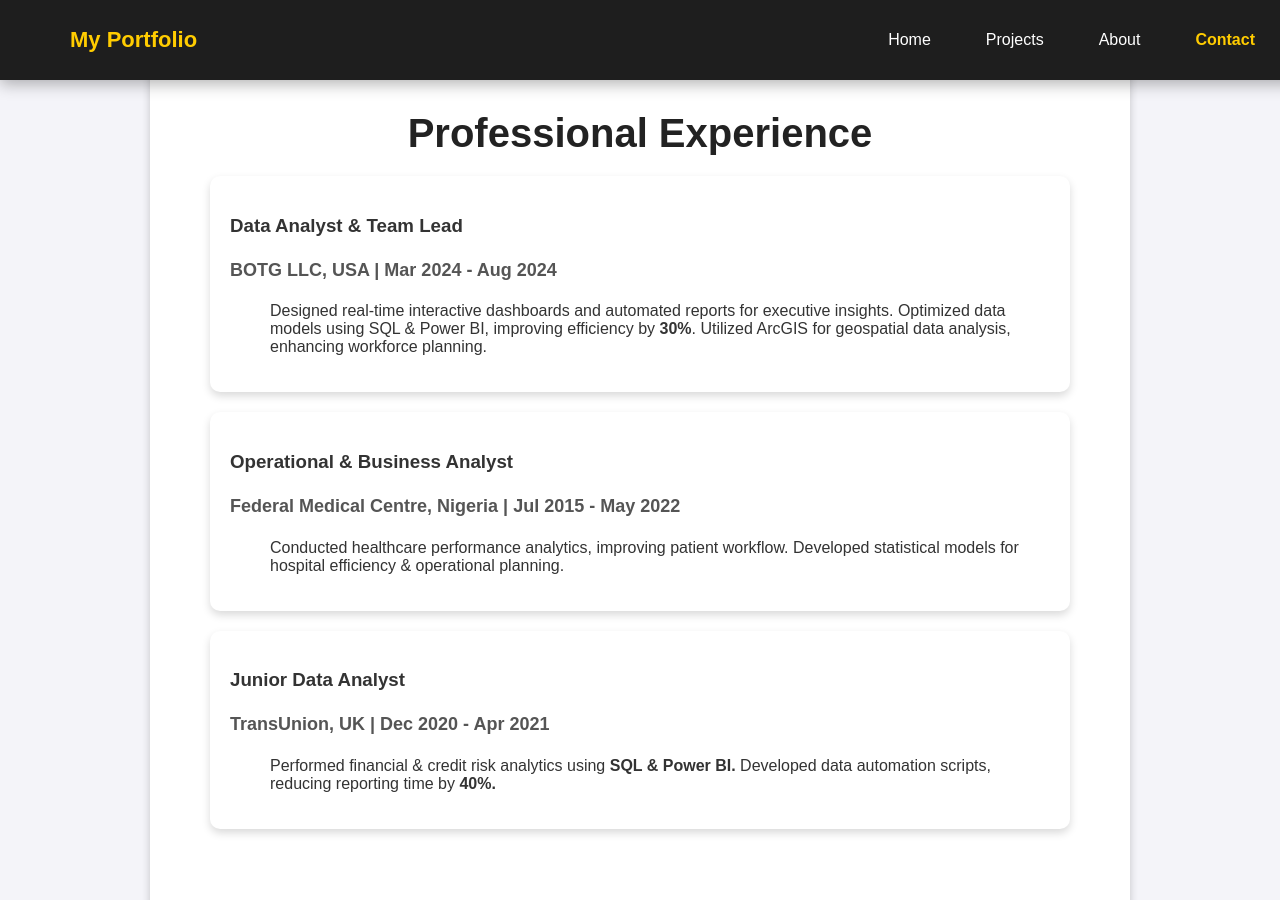
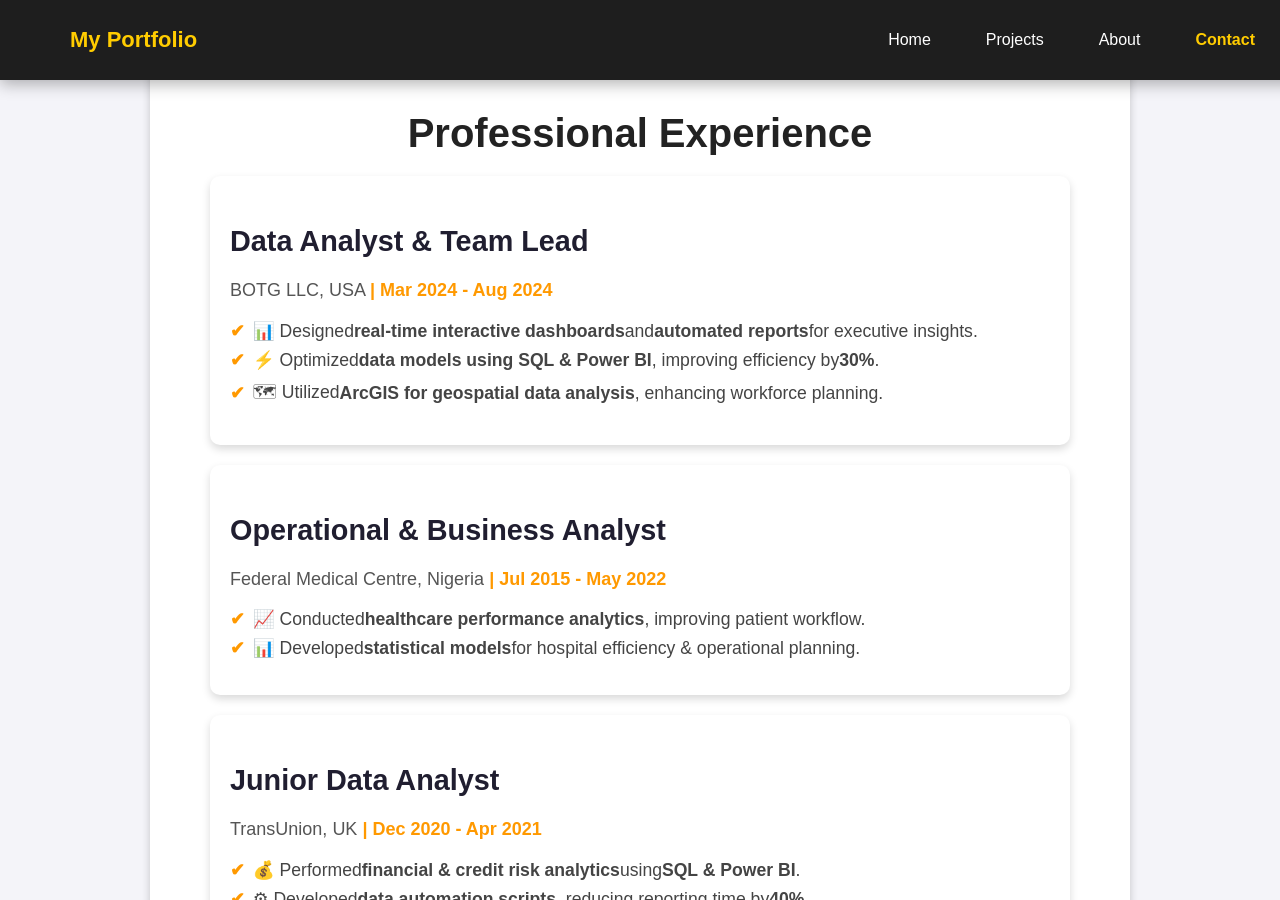
Before and after one commit to Vicmandip1/Portfolio, a Jekyll site: the page about.html, which Jekyll copies as it is, in a window 1280 px wide and 900 px high, scrolled down 1715 px. Built offline with Jekyll 4.4.1, drawn with Linux system fonts in a browser that asks for light colours; some of the changed text lies outside the part shown.

Commit message:
Update about.html

```diff
--- a/about.html
+++ b/about.html
@@ -67,7 +67,7 @@
 
             <p>
                 Holding a <b>Postgraduate Certificate in Big Data Analytics</b> from <b>Georgian College</b> and a <b>Bachelor’s Degree in Economics</b>,
-                I bring a unique blend of **analytical expertise, business acumen, and technology skills** to solve complex challenges.
+                I bring a unique blend of analytical expertise, business acumen, and technology skills to solve complex challenges.
             </p>
             <!-- What I Do Section -->
             <section class="about-content">
@@ -82,40 +82,40 @@
                 </div>
             </section>
 
-<!-- Experience Section -->
 <section class="experience">
     <div class="container">
         <h2>Professional Experience</h2>
 
         <div class="job">
-            <h3>Data Analyst & Team Lead</h3>
-            <p><b>BOTG LLC, USA | Mar 2024 - Aug 2024</b></p>
-            <ul>
-                Designed real-time interactive dashboards and automated reports for executive insights.
-                Optimized data models using SQL & Power BI, improving efficiency by <b>30%</b>.
-                Utilized ArcGIS for geospatial data analysis, enhancing workforce planning.
+            <h3 class="job-title">Data Analyst & Team Lead</h3>
+            <p class="company">BOTG LLC, USA <span class="date">| Mar 2024 - Aug 2024</span></p>
+            <ul class="job-description">
+                <li>📊 Designed <b>real-time interactive dashboards</b> and <b>automated reports</b> for executive insights.</li>
+                <li>⚡ Optimized <b>data models using SQL & Power BI</b>, improving efficiency by <b>30%</b>.</li>
+                <li>🗺 Utilized <b>ArcGIS for geospatial data analysis</b>, enhancing workforce planning.</li>
             </ul>
         </div>
 
         <div class="job">
-            <h3>Operational & Business Analyst</h3>
-            <p><b>Federal Medical Centre, Nigeria | Jul 2015 - May 2022</b></p>
-            <ul>
-                Conducted healthcare performance analytics, improving patient workflow.
-                Developed statistical models for hospital efficiency & operational planning.
+            <h3 class="job-title">Operational & Business Analyst</h3>
+            <p class="company">Federal Medical Centre, Nigeria <span class="date">| Jul 2015 - May 2022</span></p>
+            <ul class="job-description">
+                <li>📈 Conducted <b>healthcare performance analytics</b>, improving patient workflow.</li>
+                <li>📊 Developed <b>statistical models</b> for hospital efficiency & operational planning.</li>
             </ul>
         </div>
 
         <div class="job">
-            <h3>Junior Data Analyst</h3>
-            <p><b>TransUnion, UK | Dec 2020 - Apr 2021</b></p>
-            <ul>
-                Performed financial & credit risk analytics using <b>SQL & Power BI.</b>
-                Developed data automation scripts, reducing reporting time by <b>40%.</b>
+            <h3 class="job-title">Junior Data Analyst</h3>
+            <p class="company">TransUnion, UK <span class="date">| Dec 2020 - Apr 2021</span></p>
+            <ul class="job-description">
+                <li>💰 Performed <b>financial & credit risk analytics</b> using <b>SQL & Power BI</b>.</li>
+                <li>⚙ Developed <b>data automation scripts</b>, reducing reporting time by <b>40%</b>.</li>
             </ul>
         </div>
     </div>
 </section>
+
 
 <!-- ✅ Skills Section -->
 <section id="skills-section" class="skills">
```
